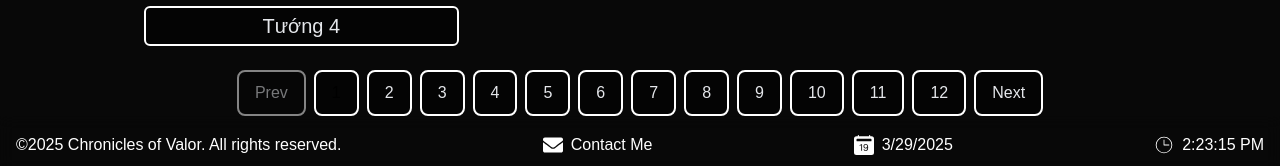
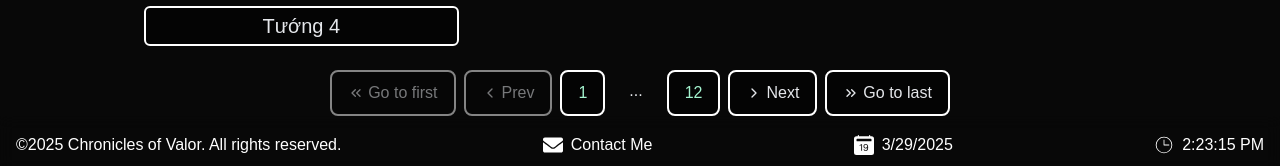
Before and after one commit to lehung2022/next-history-site, a Next.js app: page /generals/tuong-quan-viet-nam in a window 1280 px wide. Shown: the part 1788-1954 px from the top of the page. Built offline with nearby package versions, Linux system fonts and the light colour scheme.

Commit message:
fixed VietnameseGeneral.tsx and VietGeneralBio.tsx

```diff
--- a/src/server-components/generals-bio/VietGeneralBio.tsx
+++ b/src/server-components/generals-bio/VietGeneralBio.tsx
@@ -1,7 +1,7 @@
 import Link from "next/link";
 import Image from "next/image";
 import { generals } from "@/types/vietGenerals";
-import { toSlug } from "@/types/vietDynasties";
+import { toSlug } from "@/types/vietGenerals";
 
 const VietGeneralBio = async ({ params }: { params: { slug: string } }) => {
   // Giả lập fetch từ Firebase, sau này thay bằng:
--- a/src/server-components/generals/VietnameseGenerals.tsx
+++ b/src/server-components/generals/VietnameseGenerals.tsx
@@ -1,7 +1,46 @@
 import Link from "next/link";
 import Image from "next/image";
-import { getGenerals } from "@/types/vietGenerals";
-import { toSlug } from "@/types/vietDynasties";
+import { getGenerals, toSlug } from "@/types/vietGenerals";
+import {
+  FiChevronLeft,
+  FiChevronRight,
+  FiChevronsLeft,
+  FiChevronsRight,
+} from "react-icons/fi";
+
+// Hàm tính danh sách trang để hiển thị (VD: 1 ... 6 ... 12)
+const getPageRange = (
+  currentPage: number,
+  totalPages: number
+): (number | string)[] => {
+  const range: (number | string)[] = [];
+
+  // Trường hợp ít trang
+  if (totalPages <= 3) {
+    return Array.from({ length: totalPages }, (_, i) => i + 1);
+  }
+
+  // Thêm trang 1
+  range.push(1);
+
+  // Thêm ... và trang hiện tại
+  if (currentPage > 2) {
+    range.push("...");
+  }
+  if (currentPage !== 1 && currentPage !== totalPages) {
+    range.push(currentPage);
+  }
+  if (currentPage < totalPages - 1) {
+    range.push("...");
+  }
+
+  // Thêm trang cuối
+  if (totalPages > 1) {
+    range.push(totalPages);
+  }
+
+  return range;
+};
 
 const VietnameseGenerals = async ({
   searchParams,
@@ -19,6 +58,8 @@ const VietnameseGenerals = async ({
     Math.min(totalPages, parseInt(resolvedSearchParams.page || "1", 10))
   ); // Giới hạn 1 <= page <= totalPages
   const { generals } = await getGenerals(page, limit); // Lấy dữ liệu trang hiện tại
+
+  const pageRange = getPageRange(page, totalPages);
 
   return (
     <div className="flex flex-col items-center text-gray-200">
@@ -61,40 +102,70 @@ const VietnameseGenerals = async ({
       </div>
       <div className="flex gap-2 mt-6">
         {page <= 1 ? (
-          <span className="px-4 py-2 rounded-lg border-2 border-white bg-black/50 opacity-50 cursor-not-allowed">
-            Prev
+          <span className="px-4 py-2 rounded-lg border-2 border-white bg-black/50 opacity-50 cursor-not-allowed flex items-center">
+            <FiChevronsLeft className="mr-1" /> Go to first
+          </span>
+        ) : (
+          <Link
+            href={`/generals/tuong-quan-viet-nam?page=1`}
+            className="px-4 py-2 rounded-lg border-2 border-white bg-black/50 hover:bg-amber-500 hover:text-black flex items-center"
+          >
+            <FiChevronsLeft className="mr-1" /> Go to first
+          </Link>
+        )}
+        {page <= 1 ? (
+          <span className="px-4 py-2 rounded-lg border-2 border-white bg-black/50 opacity-50 cursor-not-allowed flex items-center">
+            <FiChevronLeft className="mr-1" /> Prev
           </span>
         ) : (
           <Link
             href={`/generals/tuong-quan-viet-nam?page=${page - 1}`}
-            className="px-4 py-2 rounded-lg border-2 border-white bg-black/50 hover:bg-amber-500 hover:text-black"
+            className="px-4 py-2 rounded-lg border-2 border-white bg-black/50 hover:bg-amber-500 hover:text-black flex items-center"
           >
-            Prev
+            <FiChevronLeft className="mr-1" /> Prev
           </Link>
         )}
-        {Array.from({ length: totalPages }, (_, i) => i + 1).map((p) => (
+        {pageRange.map((p, index) =>
+          p === "..." ? (
+            <span key={`ellipsis-${index}`} className="px-4 py-2">
+              ...
+            </span>
+          ) : (
             <Link
-            key={p}
+              key={`page-${p}-${index}`}
               href={`/generals/tuong-quan-viet-nam?page=${p}`}
               className={`px-4 py-2 rounded-lg border-2 border-white bg-black/50 ${
                 p === page
-                ? "bg-amber-500 text-black"
-                : "hover:bg-amber-500 hover:text-black"
+                  ? "bg-amber-500 text-emerald-200"
+                  : "hover:bg-amber-500 text-emerald-200"
               }`}
             >
               {p}
             </Link>
-        ))}
+          )
+        )}
         {page >= totalPages ? (
-          <span className="px-4 py-2 rounded-lg border-2 border-white bg-black/50 opacity-50 cursor-not-allowed">
-            Next
+          <span className="px-4 py-2 rounded-lg border-2 border-white bg-black/50 opacity-50 cursor-not-allowed flex items-center">
+            <FiChevronRight className="mr-1" /> Next
           </span>
         ) : (
           <Link
             href={`/generals/tuong-quan-viet-nam?page=${page + 1}`}
-            className="px-4 py-2 rounded-lg border-2 border-white bg-black/50 hover:bg-amber-500 hover:text-black"
+            className="px-4 py-2 rounded-lg border-2 border-white bg-black/50 hover:bg-amber-500 hover:text-black flex items-center"
           >
-            Next
+            <FiChevronRight className="mr-1" /> Next
+          </Link>
+        )}
+        {page >= totalPages ? (
+          <span className="px-4 py-2 rounded-lg border-2 border-white bg-black/50 opacity-50 cursor-not-allowed flex items-center">
+            <FiChevronsRight className="mr-1" /> Go to last
+          </span>
+        ) : (
+          <Link
+            href={`/generals/tuong-quan-viet-nam?page=${totalPages}`}
+            className="px-4 py-2 rounded-lg border-2 border-white bg-black/50 hover:bg-amber-500 hover:text-black flex items-center"
+          >
+            <FiChevronsRight className="mr-1" /> Go to last
           </Link>
         )}
       </div>
```
Lines whose indentation alone changed are shown as unchanged.
